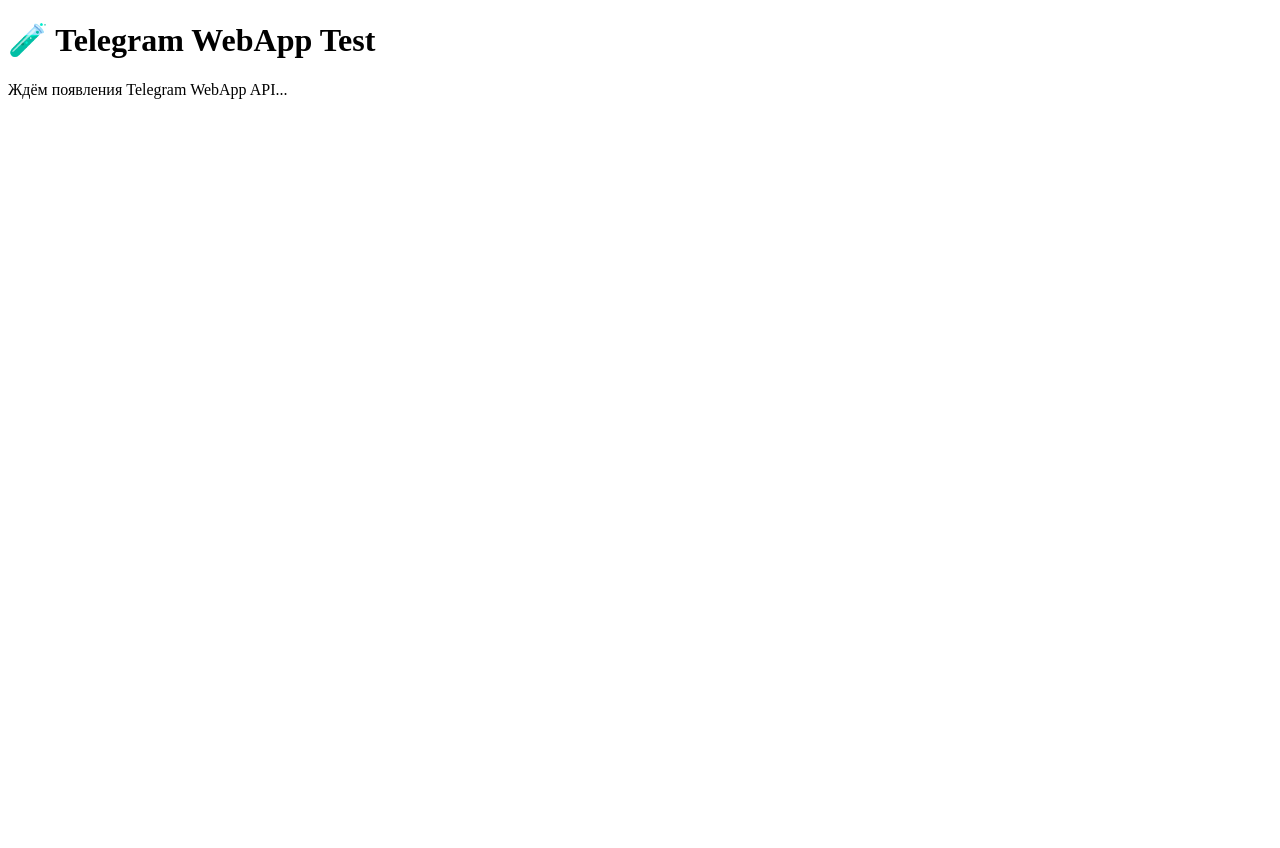
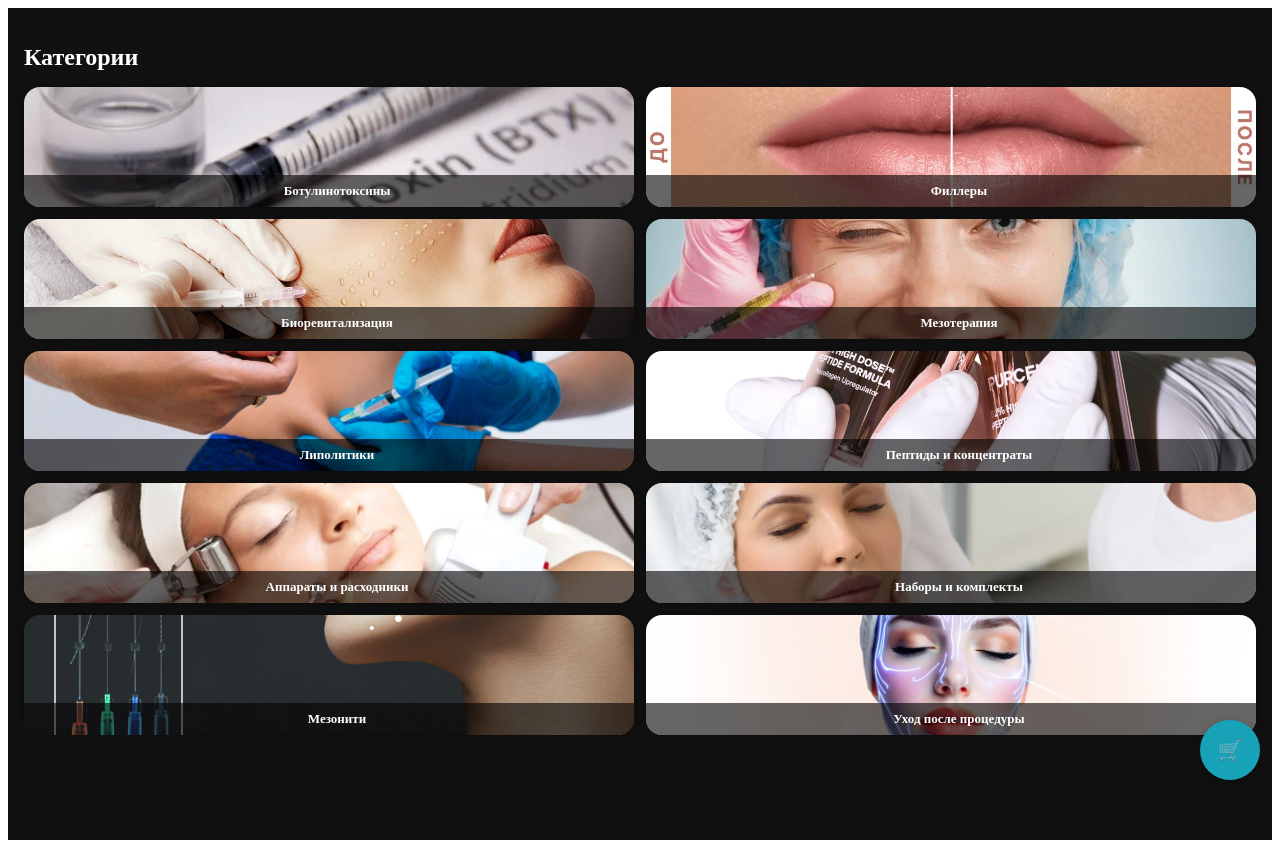
Before and after one commit to AlexSalavat/tg-webapp, a React (Vite) app: page / in a window 1280 px wide. Before the commit the page ends 800 px from the top, so only its background shows below. Built offline with nearby package versions, Linux system fonts and the light colour scheme.

Commit message:
restore: App.jsx обратно на боевую версию

```diff
--- a/src/components/App.jsx
+++ b/src/components/App.jsx
@@ -1,7 +1,104 @@
-import TelegramWebAppTest from '../TestApp';
+import React, { useState, useEffect } from 'react';
+import ProductList from './ProductList';
+import CartPage from './CartPage';
+import CartButton from './CartButton';
+import ConfirmPage from './ConfirmPage';
+import { useCart } from '../context/AppContext';
 
-function App() {
-  return <TelegramWebAppTest />;
-}
+const categories = [
+  { id: 'botox', name: 'Ботулинотоксины', image: '/images/botox.jpg' },
+  { id: 'fillers', name: 'Филлеры', image: '/images/fillers.jpg' },
+  { id: 'biorevital', name: 'Биоревитализация', image: '/images/biorevital.jpg' },
+  { id: 'meso', name: 'Мезотерапия', image: '/images/meso.jpg' },
+  { id: 'lipolytics', name: 'Липолитики', image: '/images/lipolytics.jpg' },
+  { id: 'peptides', name: 'Пептиды и концентраты', image: '/images/peptides.jpg' },
+  { id: 'devices', name: 'Аппараты и расходники', image: '/images/tools.jpg' },
+  { id: 'sets', name: 'Наборы и комплекты', image: '/images/sets.jpg' },
+  { id: 'threads', name: 'Мезонити', image: '/images/threads.jpg' },
+  { id: 'care', name: 'Уход после процедуры', image: '/images/care.jpg' }
+];
+
+const App = () => {
+  const [selectedCategory, setSelectedCategory] = useState(null);
+  const [showCart, setShowCart] = useState(false);
+  const [confirmOrder, setConfirmOrder] = useState(false);
+  const { cart } = useCart();
+
+  useEffect(() => {}, [cart]);
+
+  const handleBack = () => setSelectedCategory(null);
+  const handleOpenCart = () => setShowCart(true);
+  const handleCloseCart = () => setShowCart(false);
+  const handleConfirmOrder = () => {
+    setShowCart(false);
+    setConfirmOrder(true);
+  };
+
+  if (confirmOrder) {
+    return <ConfirmPage onBack={() => setConfirmOrder(false)} />;
+  }
+
+  if (showCart) {
+    return <CartPage onBack={handleCloseCart} onConfirm={handleConfirmOrder} />;
+  }
+
+  if (selectedCategory) {
+    return (
+      <>
+        <ProductList categoryId={selectedCategory} onBack={handleBack} />
+        <CartButton onClick={handleOpenCart} />
+      </>
+    );
+  }
+
+  return (
+    <div style={{ padding: '16px', background: '#111', color: 'white', minHeight: '100vh' }}>
+      <h2 style={{ marginBottom: '16px' }}>Категории</h2>
+      <div
+        style={{
+          display: 'grid',
+          gridTemplateColumns: '1fr 1fr',
+          gap: '12px'
+        }}
+      >
+        {categories.map((cat) => (
+          <div
+            key={cat.id}
+            onClick={() => setSelectedCategory(cat.id)}
+            style={{
+              backgroundImage: `url(${cat.image})`,
+              backgroundSize: 'cover',
+              backgroundPosition: 'center',
+              borderRadius: '16px',
+              height: '120px',
+              position: 'relative',
+              cursor: 'pointer',
+              overflow: 'hidden',
+              boxShadow: '0 0 8px rgba(0,0,0,0.4)'
+            }}
+          >
+            <div
+              style={{
+                position: 'absolute',
+                bottom: 0,
+                width: '100%',
+                background: 'rgba(0, 0, 0, 0.6)',
+                color: 'white',
+                textAlign: 'center',
+                padding: '8px',
+                fontSize: '13px',
+                fontWeight: 'bold'
+              }}
+            >
+              {cat.name}
+            </div>
+          </div>
+        ))}
+      </div>
+
+      <CartButton onClick={handleOpenCart} />
+    </div>
+  );
+};
 
 export default App;
```
